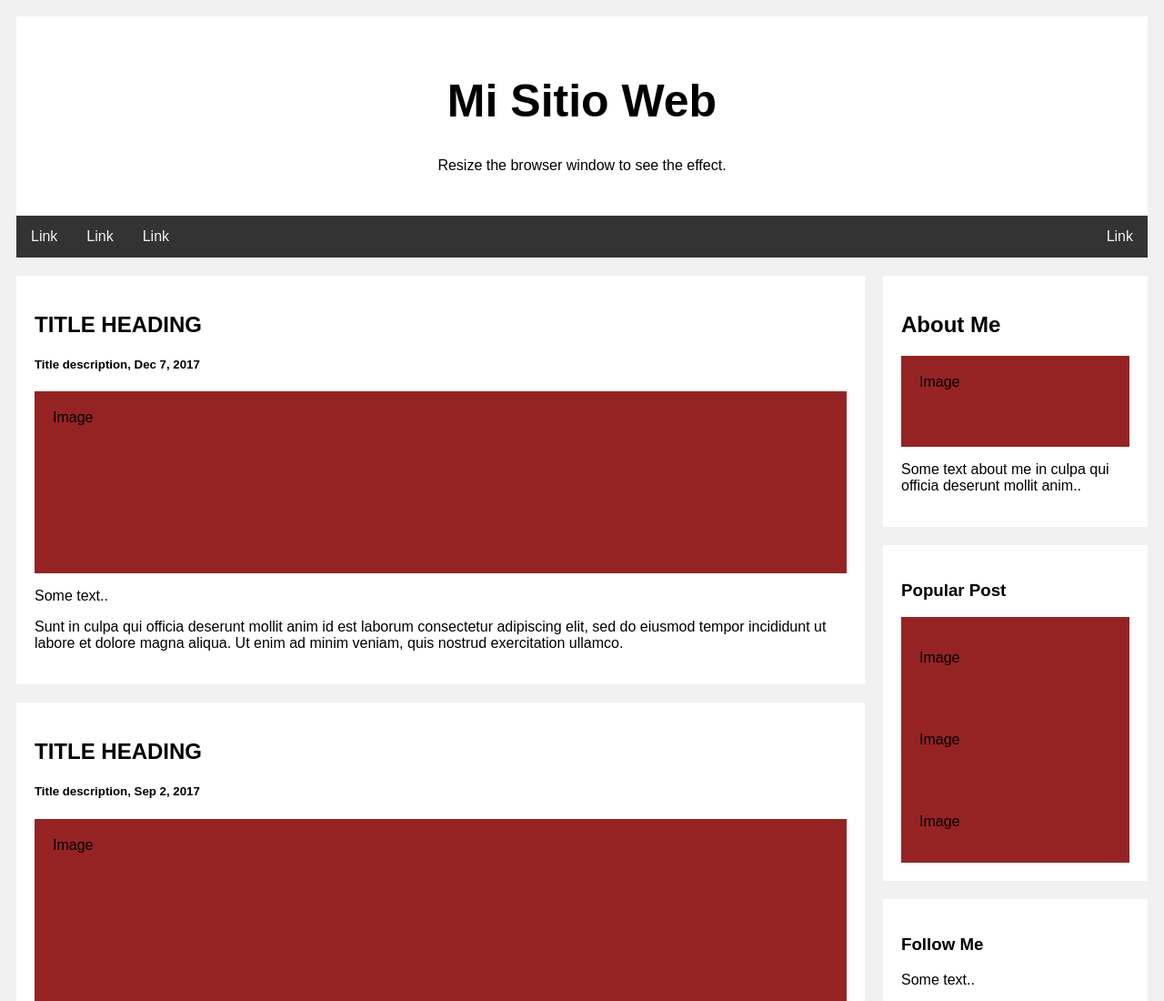
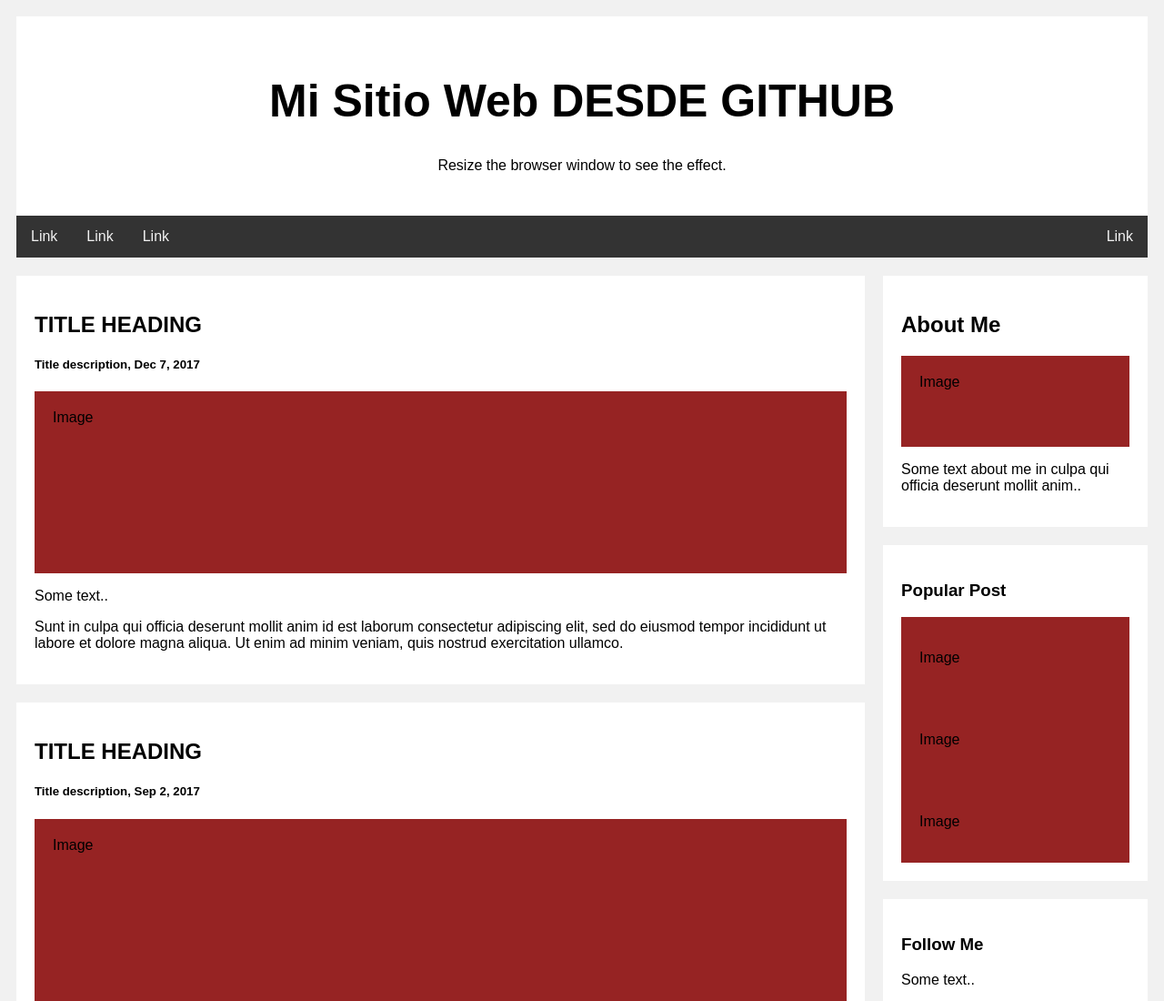
Before and after one commit to onix321/mi_blog, a plain HTML site: page index.html in a window 1280 px wide. Shown: the top 1100 px of the page at 91% size. Drawn offline with Linux system fonts and the light colour scheme.

Commit message:
se modifico el titulo desde GitHub

```diff
--- a/index.html
+++ b/index.html
@@ -6,7 +6,7 @@
 <body>
 
 <div class="header">
-  <h1>Mi Sitio Web</h1>
+  <h1>Mi Sitio Web DESDE GITHUB</h1>
   <p>Resize the browser window to see the effect.</p>
 </div>
 
```
